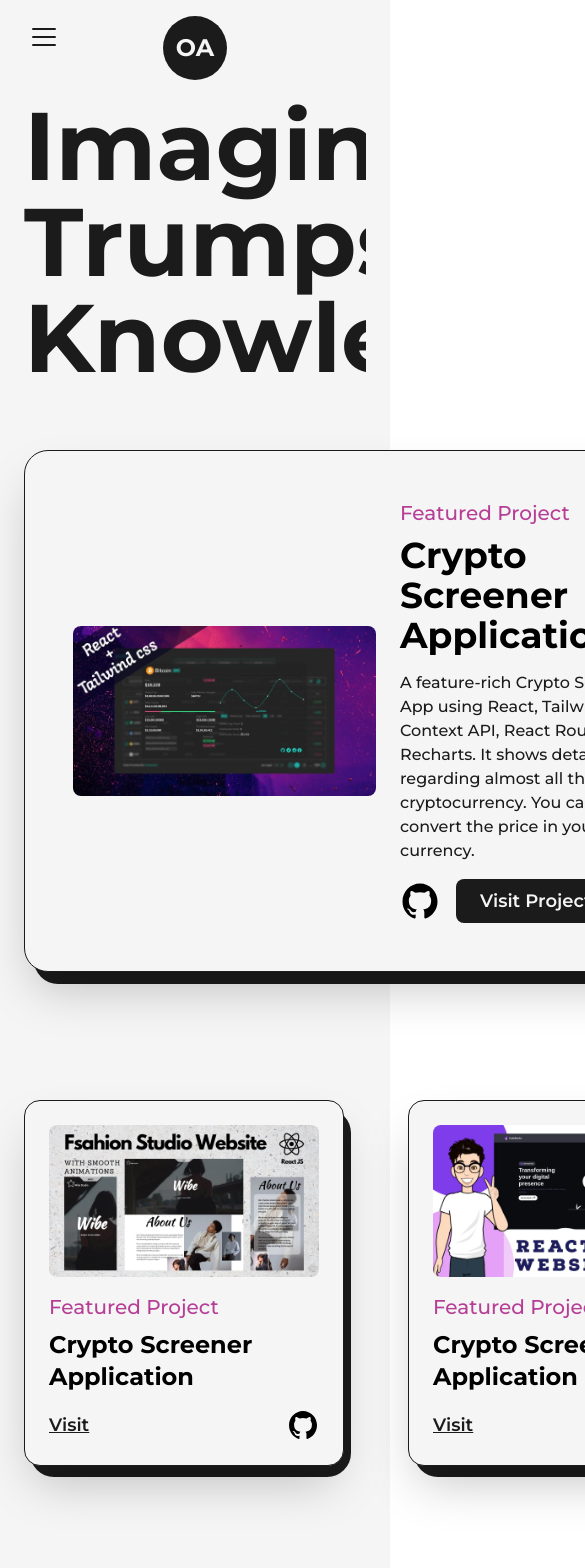
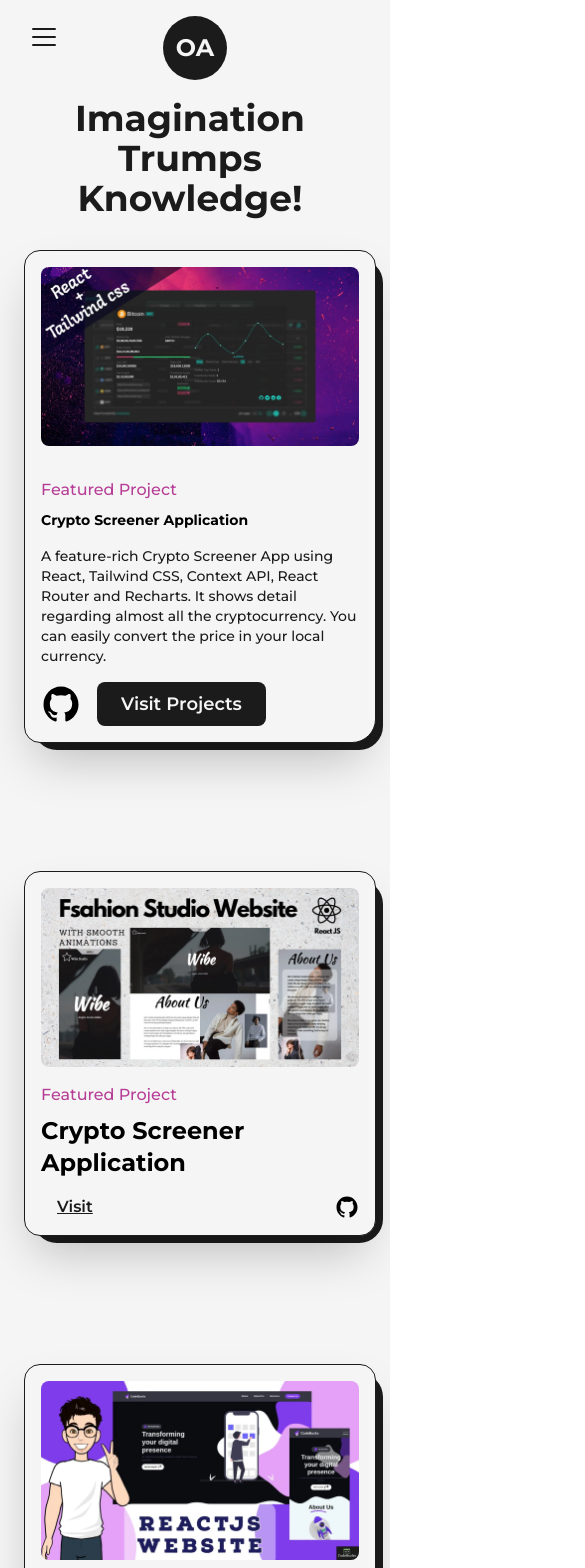
Before and after one commit to omer-akkoca/portfolio-website, a Next.js app: page /projects in a window 390 px wide. Shown: the top 1568 px of the page, 585 px wide, since content can reach past the window. Built offline with nearby package versions, Linux system fonts and the light colour scheme.

Commit message:
responsive

```diff
--- a/pages/projects.js
+++ b/pages/projects.js
@@ -10,9 +10,9 @@ import project4 from "../public/images/project-4.jpg"
 
 const FeaturedProjects = ({ type, title, summary, img, link, github }) => {
     return (
-        <article className="relative w-full flex items-center justify-between rounded-3xl border border-dark dark:border-light dark:bg-dark bg-light hover:bg-dark shadow-2xl p-12">
-            <div className="absolute top-2 -right-4 -z-10 w-[101%] h-[101%] rounded-3xl bg-dark dark:bg-light" />
-            <Link href={link} target="_blank" className="w-1/2 cursor-pointer overflow-hidden rounded-lg">
+        <article className="relative w-full flex items-center justify-between rounded-3xl border border-dark dark:border-light dark:bg-dark bg-light hover:bg-dark shadow-2xl p-12 lg:flex-col lg:p-8 xs:rounded-2xl xs:rounded-br-3xl xs:p-4">
+            <div className="absolute top-2 -right-2 -z-10 w-[100%] h-[100%] rounded-3xl bg-dark dark:bg-light"/>
+            <Link href={link} target="_blank" className="w-1/2 cursor-pointer overflow-hidden rounded-lg lg:w-full">
                 <Image
                     src={img}
                     alt={title}
@@ -21,12 +21,12 @@ const FeaturedProjects = ({ type, title, summary, img, link, github }) => {
                     sizes="(max-width: 768px) 100vw, (max-width: 1200px) 50vw, 50vw"
                 />
             </Link>
-            <div className="w-1/2 flex flex-col items-start justify-between pl-6">
-                <span className="text-primary dark:text-primaryDark font-medium text-xl">{type}</span>
+            <div className="w-1/2 flex flex-col items-start justify-between pl-6 lg:w-full lg:pl-0 lg:pt-8">
+                <span className="text-primary dark:text-primaryDark font-medium text-xl xs:text-base">{type}</span>
                 <Link href={link} target="_blank" className="hover:underline underline-offset-2">
-                    <h2 className="my-2 w-full text-left text-4xl font-bold dark:text-light">{title}</h2>
+                    <h2 className="my-2 w-full text-left text-4xl font-bold dark:text-light sm:text-sm">{title}</h2>
                 </Link>
-                <p className="my-2 font-medium text-dark dark:text-light">{summary}</p>
+                <p className="my-2 font-medium text-dark dark:text-light sm:text-sm">{summary}</p>
                 <div className="mt-2 flex items-center">
                     <Link href={github} target="_blank" className="w-10">
                         <GithubIcon/>
@@ -40,8 +40,8 @@ const FeaturedProjects = ({ type, title, summary, img, link, github }) => {
 
 const Project = ({ type, title, img, link, github }) => {
     return (
-        <article className="w-full flex flex-col items-center justify-between rounded-2xl border border-dark dark:border-light bg-light dark:bg-dark shadow-2xl p-6 relative">
-            <div className="absolute top-2 -right-2 -z-10 w-[101%] h-[101%] rounded-3xl bg-dark dark:bg-light" />
+        <article className="w-full flex flex-col items-center justify-between rounded-2xl border border-dark dark:border-light bg-light dark:bg-dark shadow-2xl p-6 relative xs:p-4">
+            <div className="absolute top-2 -right-2 -z-10 w-full h-full rounded-3xl bg-dark dark:bg-light" />
             <Link href={link} target="_blank" className="w-full cursor-pointer overflow-hidden rounded-lg">
                 <Image
                     src={img}
@@ -50,13 +50,13 @@ const Project = ({ type, title, img, link, github }) => {
                 />
             </Link>
             <div className="w-full flex flex-col items-start justify-between mt-4">
-                <span className="text-primary dark:text-primaryDark font-medium text-xl">{type}</span>
+                <span className="text-primary dark:text-primaryDark font-medium text-xl lg:text-lg md:text-base">{type}</span>
                 <Link href={link} target="_blank" className="hover:underline underline-offset-2">
-                    <h2 className="my-2 w-full text-left text-2xl font-bold">{title}</h2>
+                    <h2 className="my-2 w-full text-left text-2xl font-bold lg:text-2xl">{title}</h2>
                 </Link>
                 <div className="mt-2 flex w-full items-center justify-between">
-                    <Link href={link} target="_blank" className="text-dark text-lg font-semibold underline">Visit</Link>
-                    <Link href={github} target="_blank" className="w-8">
+                    <Link href={link} target="_blank" className="text-dark text-lg font-semibold underline sm:px-4 sm:text-base">Visit</Link>
+                    <Link href={github} target="_blank" className="w-8 md:w-6">
                         <GithubIcon />
                     </Link>
                 </div>
@@ -69,8 +69,8 @@ const Projects = () => {
     return (
         <main className="w-full mb-16 flex flex-col items-center justify-center">
             <Layout className="pt-16">
-                <AnimatedText text="Imagination Trumps Knowledge!" className="mb-16" />
-                <div className="grid grid-cols-12 gap-16 gap-y-32">
+                <AnimatedText text="Imagination Trumps Knowledge!" className="mb-16 lg:!text-7xl sm:mb-8 sm:!text-6xl xs:!text-4xl" />
+                <div className="grid grid-cols-12 gap-16 gap-y-32 xl:gap-x-16 lg:gap-x-8 md:gapy-24 dm:gap-x-8">
                     <div className="col-span-12">
                         <FeaturedProjects
                             title={"Crypto Screener Application"}
@@ -83,7 +83,7 @@ const Projects = () => {
                             type={"Featured Project"}
                         />
                     </div>
-                    <div className="col-span-6">
+                    <div className="col-span-6 sm:col-span-12">
                         <Project
                             title={"Crypto Screener Application"}
                             img={project2}
@@ -92,7 +92,7 @@ const Projects = () => {
                             type={"Featured Project"}
                         />
                     </div>
-                    <div className="col-span-6">
+                    <div className="col-span-6 sm:col-span-12">
                         <Project
                             title={"Crypto Screener Application"}
                             img={project4}
@@ -113,7 +113,7 @@ const Projects = () => {
                             type={"Featured Project"}
                         />
                     </div>
-                    <div className="col-span-6">
+                    <div className="col-span-6 sm:col-span-12">
                         <Project
                             title={"Crypto Screener Application"}
                             img={project1}
@@ -122,7 +122,7 @@ const Projects = () => {
                             type={"Featured Project"}
                         />
                     </div>
-                    <div className="col-span-6">
+                    <div className="col-span-6 sm:col-span-12">
                         <Project
                             title={"Crypto Screener Application"}
                             img={project4}
--- a/src/Layouts/Experience/index.js
+++ b/src/Layouts/Experience/index.js
@@ -7,12 +7,12 @@ const Details = ({ position, compnay, companyLink, time, adress, work }) => {
     const ref = useRef(null)
 
     return(
-        <li ref={ref} className="my-8 first:mt-0 last:mb-0 w-[60%] mx-auto flex flex-col items-center justify-between">
+        <li ref={ref} className="my-8 first:mt-0 last:mb-0 w-[60%] mx-auto flex flex-col items-center justify-between md:w-[80%]">
             <LiIcon reference={ref}/>
             <motion.div initial={{ y: 50 }} whileInView={{ y: 0 }} transition={{ duration: 0.5, type: "spring" }}>
-                <h3 className="capitalize font-bold text-2xl">{position}&nbsp;<a href={companyLink} target="_blank" className="text-primary dark:text-primaryDark capitalize">@{compnay}</a></h3>
-                <span className="capitalize font-medium text-dark/70">{time} | {adress}</span>
-                <p className="font-medium w-full">{work}</p>
+                <h3 className="capitalize font-bold text-2xl sm:text-xl xs:text-lg">{position}&nbsp;<a href={companyLink} target="_blank" className="text-primary dark:text-primaryDark capitalize">@{compnay}</a></h3>
+                <span className="capitalize font-medium text-dark/70 xs:text-sm">{time} | {adress}</span>
+                <p className="font-medium w-full md:text-sm">{work}</p>
             </motion.div>
         </li>
     )
@@ -25,10 +25,10 @@ const Experience = () => {
 
     return(
         <div className="my-64">
-            <h2 className="font-bold text-8xl mb-32 w-full text-center">Experience</h2>
-            <div ref={ref} className="w-[75%] mx-auto relative">
-                <motion.div style={{ scaleY: scrollYProgress }} className="absolute left-9 top-0 w-[4px] h-full bg-dark dark:bg-light origin-top"/>
-                <ul className="w-full flex flex-col items-start justify-between ml-4">
+            <h2 className="font-bold text-8xl mb-32 w-full text-center md:text-6xl xs:text-4xl md:mb-16">Experience</h2>
+            <div ref={ref} className="w-[75%] mx-auto relative lg:-w[90%] md:w-full">
+                <motion.div style={{ scaleY: scrollYProgress }} className="absolute left-9 top-0 w-[4px] h-full bg-dark dark:bg-light origin-top md:w-[2px] md:left-[30px] xs:left-[20px]"/>
+                <ul className="w-full flex flex-col items-start justify-between ml-4 xd:ml-2">
                     <Details
                         position={"Software Engineer"} compnay={"Google"}
                         time={"2022-Present"} adress={"Mountain View, CA"}
--- a/src/components/HireMe/index.js
+++ b/src/components/HireMe/index.js
@@ -3,7 +3,7 @@ import { CircularText } from "../Icons";
 
 const HireMe = () => {
     return(
-        <div className="fixed md:absolute left-4 bottom-4 flex items-center justify-center overflow-hidden md:right-8 md:left-auto md:top-0 md:bottom-auto">
+        <div className="fixed md:absolute left-4 bottom-4 flex items-center justify-center overflow-hidden md:right-2 md:left-auto md:top-0 md:bottom-auto">
             <div className="w-48 h-a flex items-center justify-center relative md:w-24">
                 <CircularText className={"fill-dark animate-spin-slow dark:fill-light"}/>
                 <Link
--- a/src/components/LiIcon/index.js
+++ b/src/components/LiIcon/index.js
@@ -7,7 +7,7 @@ const LiIcon = ({ reference }) => {
 
     return(
         <figure className="absolute left-0 stroke-dark dark:stroke-light">
-            <svg className="-rotate-90" width={"75"} height={"75"} viewBox="0 0 100 100">
+            <svg className="-rotate-90 md:w-[60px] md:h-[60px] xs:w-[40px] xs:h-[40px]" width={"75"} height={"75"} viewBox="0 0 100 100">
                 <circle cx={"75"} cy={"50"} r={"20"} className="stroke-primary stroke-1 fill-none dark:stroke-primaryDark"/>
                 <motion.circle cx={"75"} cy={"50"} r={"20"} className="stroke-[5px] fill-light dark:fill-dark" style={{ pathLength: scrollYProgress }}/>
                 <circle cx={"75"} cy={"50"} r={"10"} className="animate-pulse stroke-1 fill-primary dark:fill-primaryDark"/>
```
Also changed, not shown: pages/articles.js (+6 -6 lines).
